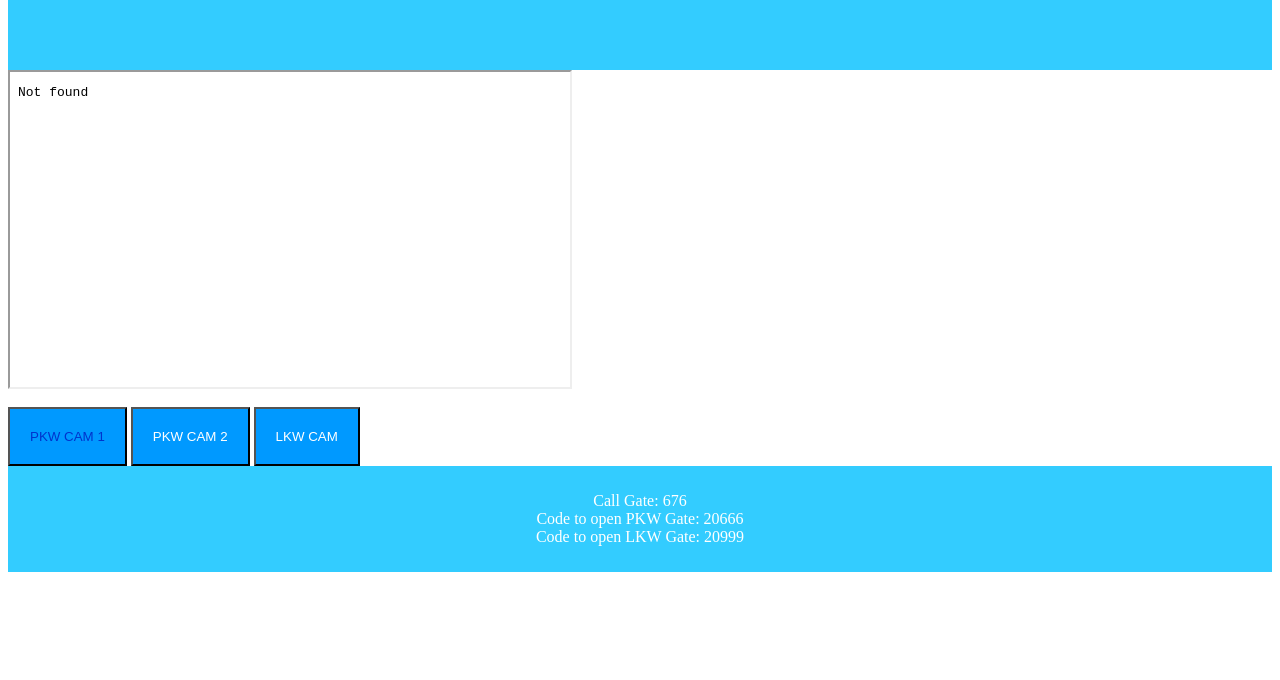
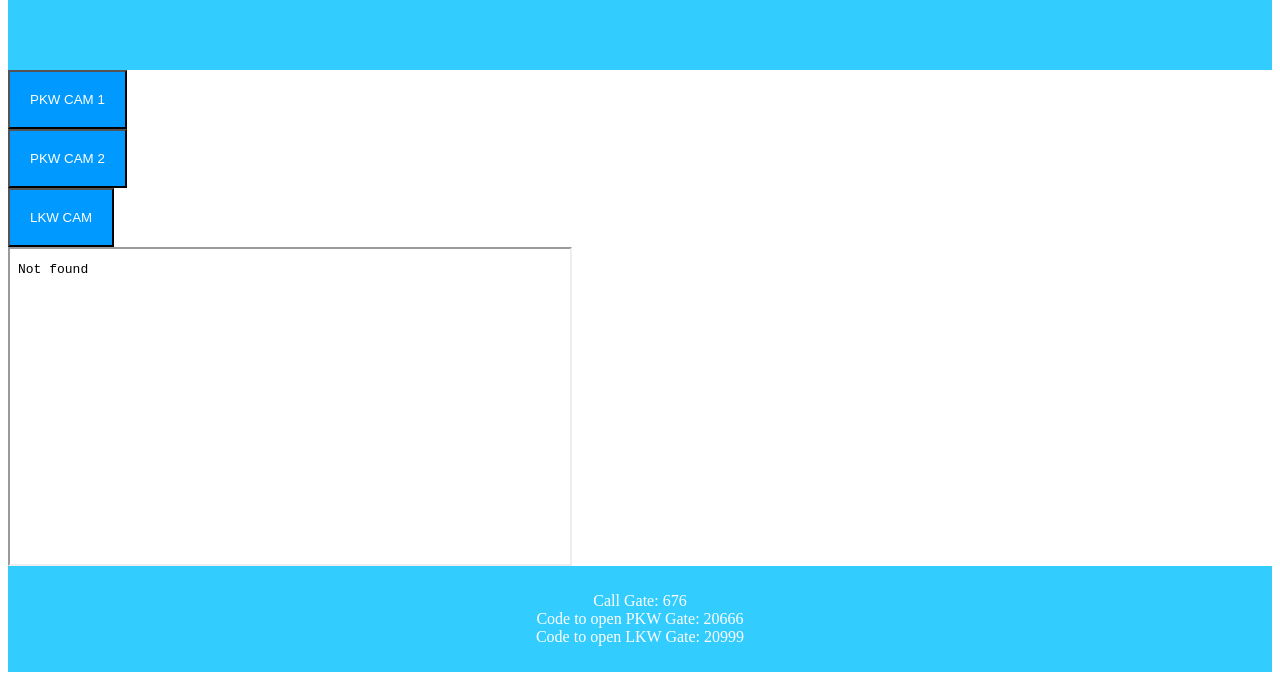
Before and after one commit to ErikFaustmann/camerasystem, a plain HTML site: page index.html in a window 1280 px wide. Shown: the part 145-825 px from the top of the page. Before the commit the page ends 800 px from the top, so only its background shows below. Drawn offline with nearby package versions, Linux system fonts and the light colour scheme.

Commit message:
Update index.html

```diff
--- a/index.html
+++ b/index.html
@@ -7,7 +7,7 @@
 	<style>
 		.button {padding: 20px; }
 
-		.btn1 {background-color: #0099ff; color: #0033cc;}
+		.btn1 {background-color: #0099ff; color: white;}
 		.btn2 {background-color: #0099ff; color: white;}
 		.btn3 {background-color: #0099ff; color: white;}
 
@@ -17,6 +17,20 @@
   		text-align: center;
   		font-size: 35px;
   		color: white;
+	}
+
+	article: after{
+  		float: right
+  		padding: 20px;
+  		width: 70%;
+  		background-color: #f1f1f1;
+  		height: 500px; /* only for demonstration, should be removed */
+	}
+
+	section{
+  		content: "";
+  		display: table;
+  		clear: both;
 	}
 
 	footer {
@@ -40,19 +54,23 @@
   			<h2>Camerasystem - Gates</h2>
 		</header>
 
+		<section>
 
-		<iframe width="560" height="315" id="myframe" src="test1.html"></iframe>
+		<button class="button btn1" onclick="myFunction('test1.html')">PKW CAM 1</button>
 		<br>
+		<button class="button btn2" onclick="myFunction('test2.html')">PKW CAM 2</button>
 		<br>
-		<button class="button btn1" onclick="myFunction('test1.html')">PKW CAM 1</button>
-		<button class="button btn2" onclick="myFunction('test2.html')">PKW CAM 2</button>
 		<button class="button btn3" onclick="myFunction('https://www.youtube.com/embed/OWWu05YYbNI?autoplay=1&loop=1')">LKW CAM</button>
+		<article>
+			<iframe width="560" height="315" id="myframe" src="test1.html"></iframe>
+		</article>
 
 		<script>
 			function myFunction(url) {
   				document.getElementById("myframe").src = url;
 			}
 		</script>
+		</section>
 
 		<footer>
   			<p>
```
